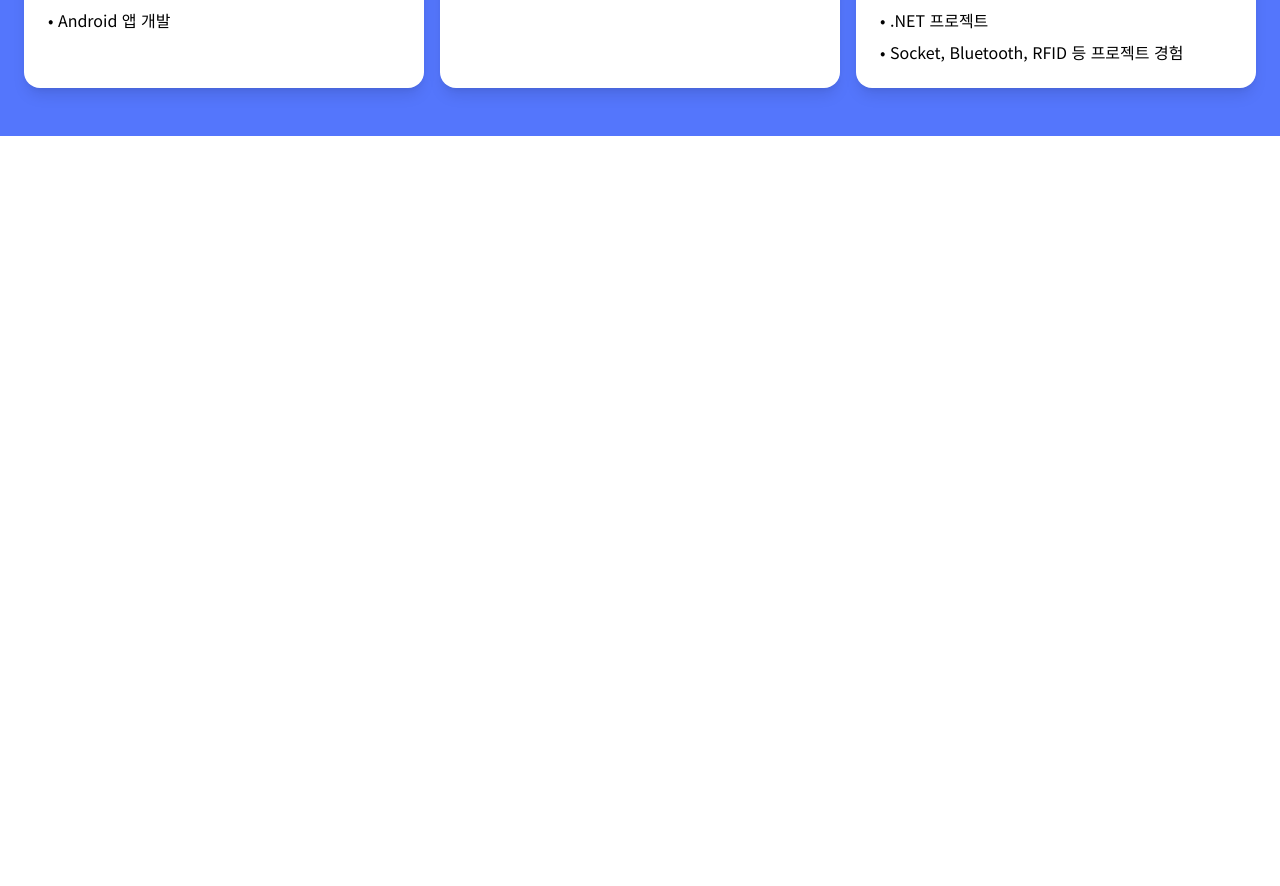
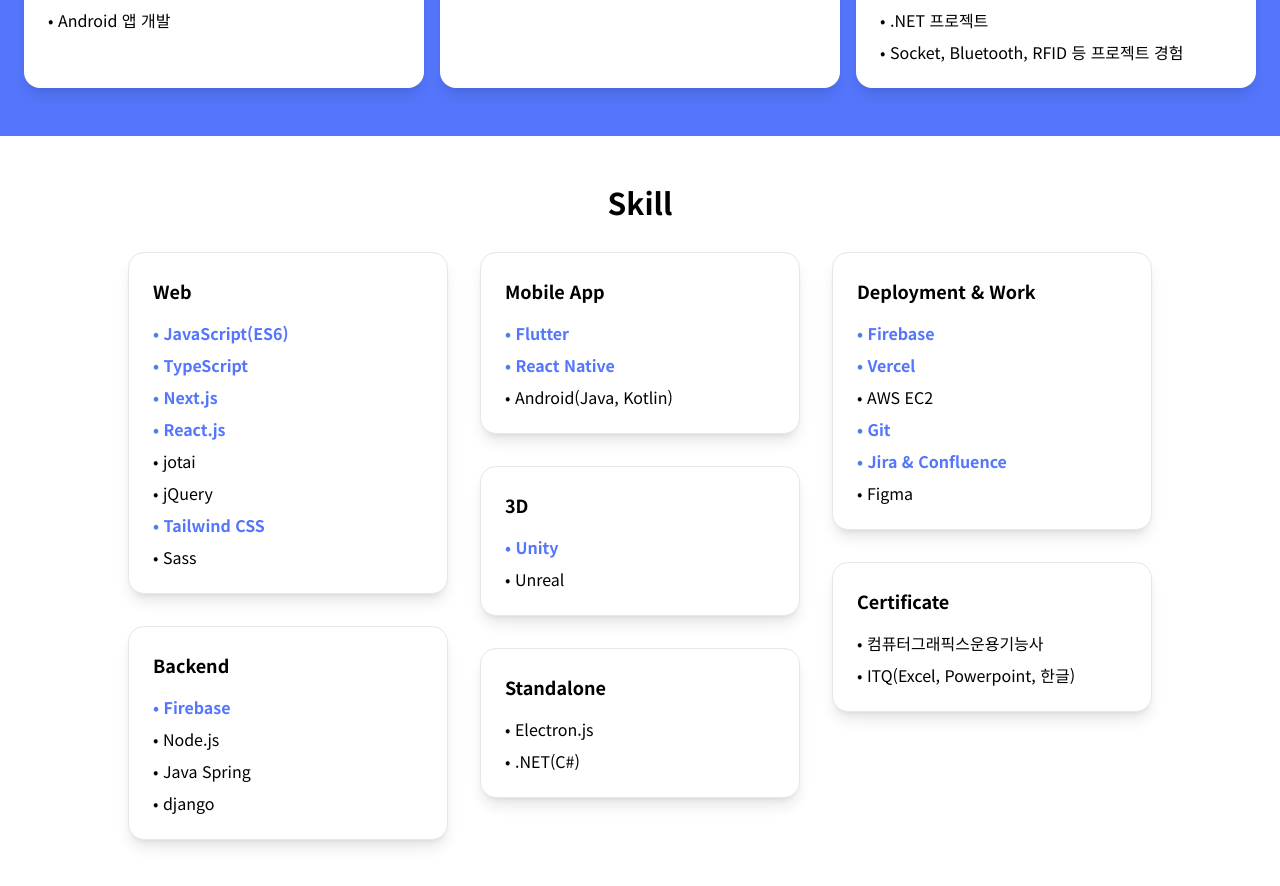
Before and after one commit to monet2155/parkjunhyeok-portfolio, a Next.js app: page / in a window 1280 px wide. Shown: the part 820-1706 px from the top of the page. Before the commit the page ends 956 px from the top, so only its background shows below. Built offline with nearby package versions, Linux system fonts and the light colour scheme.

Commit message:
feat: init skill section

```diff
--- a/src/app/page.tsx
+++ b/src/app/page.tsx
@@ -1,6 +1,7 @@
 import Header from "@/components/Header";
 import Profile from "@/components/Profile";
 import Summary from "@/components/Summary";
+import Skill from "@/components/Skill";
 
 export default function Home() {
   return (
@@ -8,6 +9,7 @@
       <Header />
       <Profile />
       <Summary />
+      <Skill />
     </main>
   );
 }
--- /dev/null
+++ b/src/assets/skill.json
@@ -0,0 +1,147 @@
+{
+  "data": [
+    {
+      "title": "Web",
+      "itemList": [
+        {
+          "name": "JavaScript(ES6)",
+          "isImportant": true
+        },
+        {
+          "name": "TypeScript",
+          "isImportant": true
+        },
+        {
+          "name": "Next.js",
+          "isImportant": true
+        },
+        {
+          "name": "React.js",
+          "isImportant": true
+        },
+        {
+          "name": "jotai",
+          "isImportant": false
+        },
+        {
+          "name": "jQuery",
+          "isImportant": false
+        },
+        {
+          "name": "Tailwind CSS",
+          "isImportant": true
+        },
+        {
+          "name": "Sass",
+          "isImportant": false
+        }
+      ]
+    },
+    {
+      "title": "Backend",
+      "itemList": [
+        {
+          "name": "Firebase",
+          "isImportant": true
+        },
+        {
+          "name": "Node.js",
+          "isImportant": false
+        },
+        {
+          "name": "Java Spring",
+          "isImportant": false
+        },
+        {
+          "name": "django",
+          "isImportant": false
+        }
+      ]
+    },
+    {
+      "title": "Mobile App",
+      "itemList": [
+        {
+          "name": "Flutter",
+          "isImportant": true
+        },
+        {
+          "name": "React Native",
+          "isImportant": true
+        },
+        {
+          "name": "Android(Java, Kotlin)",
+          "isImportant": false
+        }
+      ]
+    },
+    {
+      "title": "3D",
+      "itemList": [
+        {
+          "name": "Unity",
+          "isImportant": true
+        },
+        {
+          "name": "Unreal",
+          "isImportant": false
+        }
+      ]
+    },
+    {
+      "title": "Standalone",
+      "itemList": [
+        {
+          "name": "Electron.js",
+          "isImportant": false
+        },
+        {
+          "name": ".NET(C#)",
+          "isImportant": false
+        }
+      ]
+    },
+    {
+      "title": "Deployment & Work",
+      "itemList": [
+        {
+          "name": "Firebase",
+          "isImportant": true
+        },
+        {
+          "name": "Vercel",
+          "isImportant": true
+        },
+        {
+          "name": "AWS EC2",
+          "isImportant": false
+        },
+        {
+          "name": "Git",
+          "isImportant": true
+        },
+        {
+          "name": "Jira & Confluence",
+          "isImportant": true
+        },
+        {
+          "name": "Figma",
+          "isImportant": false
+        }
+      ]
+    },
+    {
+      "title": "Certificate",
+      "itemList": [
+        {
+          "name": "컴퓨터그래픽스운용기능사",
+          "isImportant": false
+        },
+        {
+          "name": "ITQ(Excel, Powerpoint, 한글)",
+          "isImportant": false
+        }
+      ]
+    }
+  ]
+}
--- /dev/null
+++ b/src/components/Skill.tsx
@@ -0,0 +1,51 @@
+import SkillData from "@/assets/skill.json";
+
+function SkillItem({
+  title,
+  itemList,
+}: {
+  title: string;
+  itemList: { name: string; isImportant: boolean }[];
+}) {
+  return (
+    <li
+      className={
+        "bg-white border p-6 rounded-2xl shadow-lg mb-8 break-inside-avoid"
+      }
+    >
+      <div className={"flex flex-col text-black gap-4"}>
+        <div className={"text-lg font-bold"}>{title}</div>
+        <ul className={"w-full flex flex-col gap-2"}>
+          {itemList.map((ele, index) => (
+            <li
+              key={ele.name + index}
+              className={ele.isImportant ? "text-point font-bold" : ""}
+            >
+              {" "}
+              • {ele.name}
+            </li>
+          ))}
+        </ul>
+      </div>
+    </li>
+  );
+}
+
+export default function Skill() {
+  return (
+    <section className={"py-12"}>
+      <h1 className={"text-center font-bold text-3xl "}>Skill</h1>
+      <section className={" mt-8 mx-[5%] xl:mx-[10%] 2xl:mx-[15%]"}>
+        <ul className={"gap-8 masonry lg:columns-3 md:columns-2 columns-1 "}>
+          {SkillData.data.map((ele) => (
+            <SkillItem
+              key={ele.title}
+              title={ele.title}
+              itemList={ele.itemList}
+            />
+          ))}
+        </ul>
+      </section>
+    </section>
+  );
+}
```
